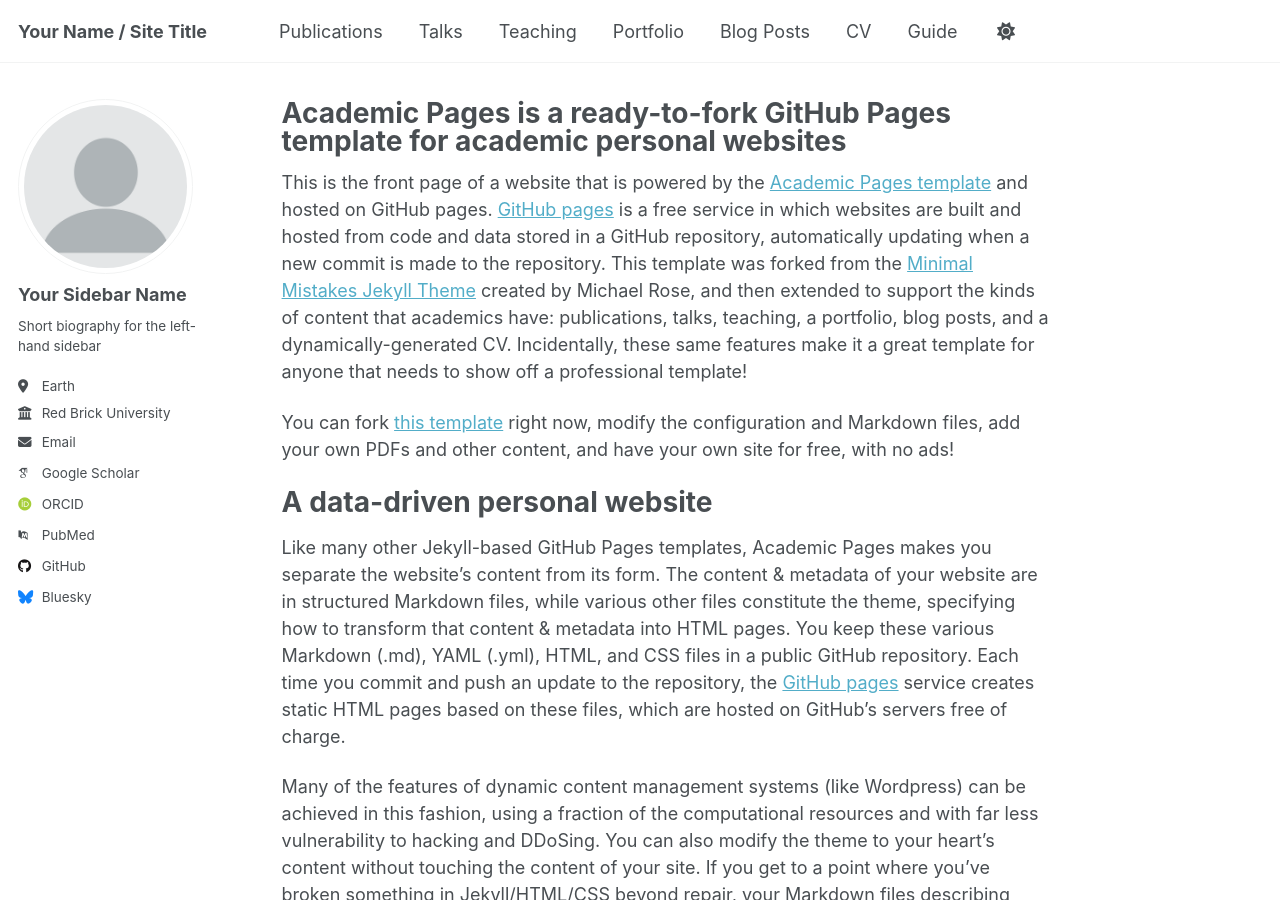
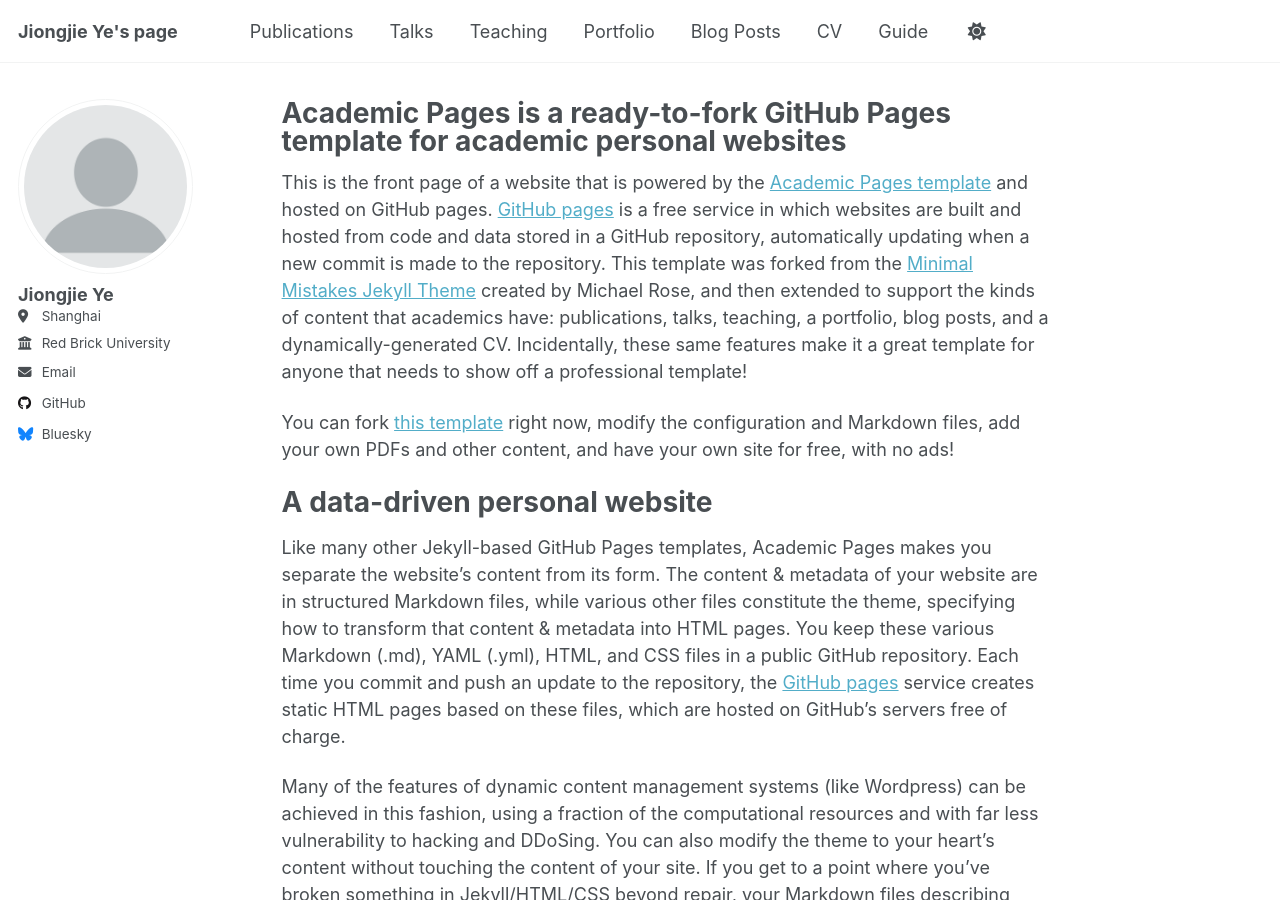
Before and after one commit to YJJ-228/acadamic-blog, a Jekyll site: the page built from _pages/about.md, in a window 1280 px wide and 900 px high. Built offline with Jekyll 4.4.1, drawn with Linux system fonts in a browser that asks for light colours; some web fonts are replaced; a script that is not in the unit is left out.

Commit message:
update: more information

```diff
--- a/_config.yml
+++ b/_config.yml
@@ -9,15 +9,15 @@
 # Basic Site Settings
 locale: "en-US"
 site_theme: "default" # Currently available options are "default", "air"
-title: "Your Name / Site Title"
+title: "Jiongjie Ye's page"
 title_separator: "-"
 name: &name "Jiongjie Ye"
-description: &description "Your Name's academic portfolio" # Update this with a general description of your site, this is the default if not overridden by a page
+description: &description "some reseach for HCI" # Update this with a general description of your site, this is the default if not overridden by a page
 url:
   https://academicpages.github.io # The base hostname & protocol for your site e.g. "https://[your GitHub username].github.io",
   # or if you already have some other page hosted on Github then use "https://[your GitHub username].github.io/[Your Repo Name]"
 baseurl: "" # the subpath of your site, e.g. "/blog"
-repository: "academicpages/academicpages.github.io"
+repository: "YJJ-228/acadamic-blog"
 
 # Site Author - The following control what appear as part of the author content on the side bar.
 #               If a field is blank the icon and link will not appear, otherwise it will be shown.
@@ -25,10 +25,10 @@ repository: "academicpages/academicpages.github.io"
 author:
   # Biographic information
   avatar: "profile.png"
-  name: "Your Sidebar Name"
+  name: "Jiongjie Ye"
   pronouns: # example: "she/her"
-  bio: "Short biography for the left-hand sidebar"
-  location: "Earth"
+  bio: #"Short biography for the left-hand sidebar"
+  location: "Shanghai"
   employer: "Red Brick University"
   uri: # URL
   email: "none@example.org"
@@ -36,12 +36,12 @@ author:
   # Academic websites
   academia: # URL
   arxiv: # URL - Update with the correct link to your profile
-  googlescholar: "https://scholar.google.com/citations?user=PS_CX0AAAAAJ"
+  googlescholar: #"https://scholar.google.com/citations?user=PS_CX0AAAAAJ"
   inspire-hep: # URL
   impactstory: # URL
-  orcid: "https://orcid.org/yourorcidurl"
+  orcid: #"https://orcid.org/yourorcidurl"
   semantic: # URL
-  pubmed: "https://www.ncbi.nlm.nih.gov/pubmed/?term=john+snow"
+  pubmed: #"https://www.ncbi.nlm.nih.gov/pubmed/?term=john+snow"
   researchgate: # URL
   scopus: # URL
 
@@ -49,7 +49,7 @@ author:
   bitbucket: # Username - Update with your username on the site
   codepen: # Username
   dribbble: # Username
-  github: "academicpages"
+  github: "acadamic-blog"
   kaggle: # Username
   stackoverflow: # User number or user number and name (i.e., use "1" or "1/jeff-atwood")
 
```
